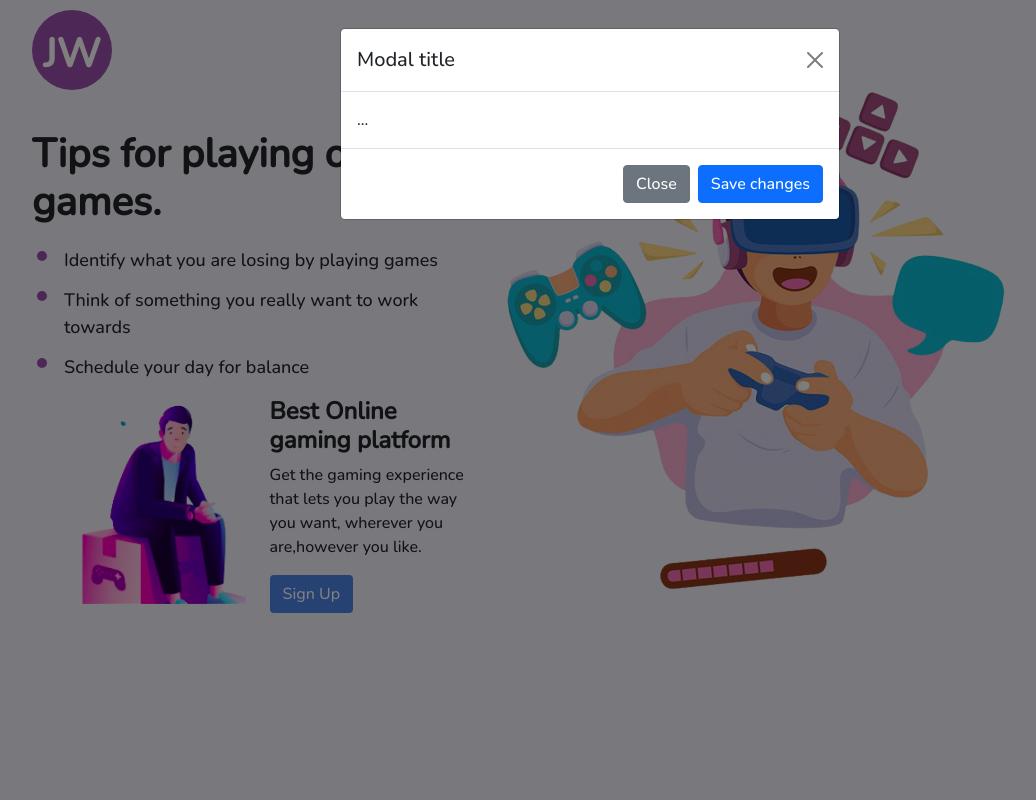
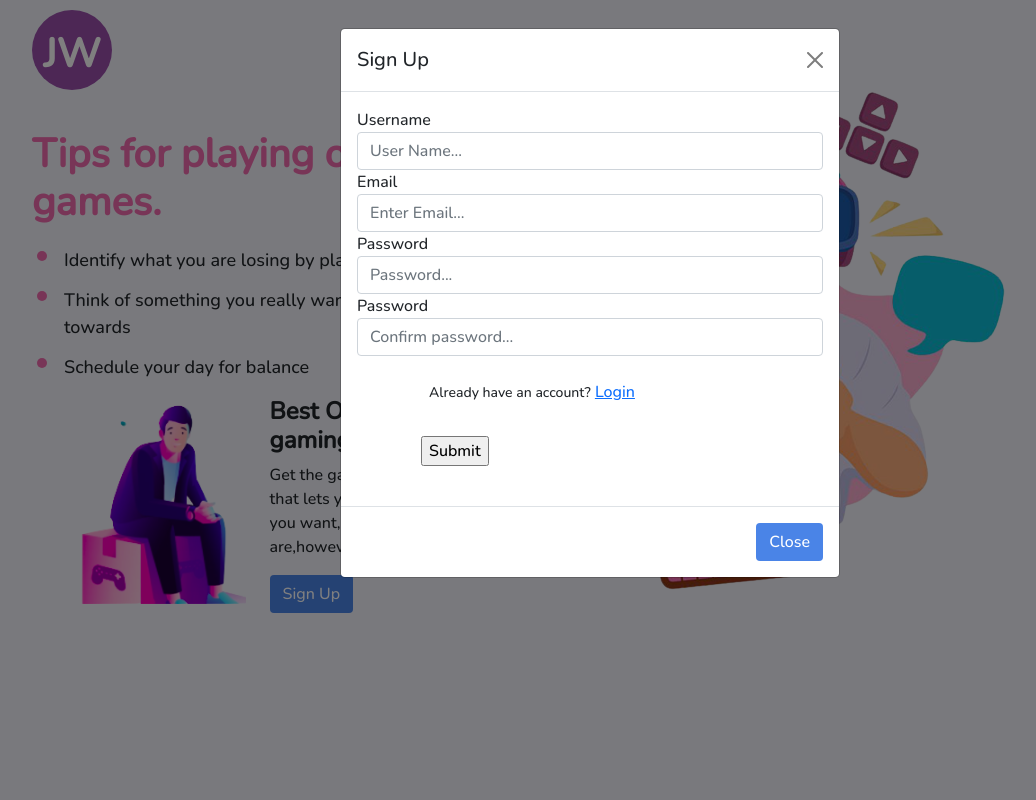
Before and after one commit to OGENDI/JWorld, a Python web app: template app/templates/landing.html in a window 1280 px wide, after a click on "Sign Up". Shown: the whole page, without its empty margins (50-1086 px from the left). Run offline with Jinja, Linux system fonts and the light colour scheme; the template is opened without the code that fills it, so the values that code supplies are empty, except form fields; form fields are guessed from the names that the template uses.

Commit message:
created a signup form using wtf forms

```diff
--- a/app/static/style.css
+++ b/app/static/style.css
@@ -27,5 +27,5 @@
 }
 .list > ul > li::marker{
     font-size: 30px;
-    color: #9A4FAB;
+    color: #F06BAE;
 }
--- /dev/null
+++ b/app/templates/__init__.py
@@ -0,0 +1,6 @@
+from flask import Flask
+from flask_sqlalchemy import SQLAlchemy
+from flask_bcrypt import Bcrypt
+from flask_login import LoginManager
+
+app = Flask(__name__)
--- a/app/templates/landing.html
+++ b/app/templates/landing.html
@@ -20,7 +20,7 @@
         <div class="hero_section">
             <div class="row">
                 <div class="col-md-5">
-                    <h1 style="font-weight: bolder;font-size: 40px;">Tips for playing online games.</h1>
+                    <h1 style="font-weight: bolder;font-size: 40px;color: #F06BAE;">Tips for playing online games.</h1>
                     <div class="list">
                         <ul>
                             <li>Identify what you are losing by playing games</li>
@@ -45,20 +45,43 @@
                 </div>
             </div>
         </div>
+
+
+
         <!-- modal section -->
         <div class="modal fade" id="exampleModal" tabindex="-1" aria-labelledby="exampleModalLabel" aria-hidden="true">
             <div class="modal-dialog">
                 <div class="modal-content">
                     <div class="modal-header">
-                        <h5 class="modal-title" id="exampleModalLabel">Modal title</h5>
+                        <h5 class="modal-title" id="exampleModalLabel">Sign Up</h5>
                         <button type="button" class="btn-close" data-bs-dismiss="modal" aria-label="Close"></button>
                     </div>
                     <div class="modal-body">
-                        ...
+                        <form action="{{ url_for('register') }}" method="POST" class="form-register">
+                            {{ form.hidden_tag() }}
+
+                            {{ form.username.label() }}
+                            {{ form.username(class='form-control',placeholder='User Name...') }}
+
+                            {{ form.email.label() }}
+                            {{ form.email(class='form-control',placeholder='Enter Email...') }}
+
+                            {{ form.password1.label() }}
+                            {{ form.password1(class='form-control',placeholder='Password...') }}
+
+                            {{ form.password2.label() }}
+                            {{ form.password2(class='form-control',placeholder='Confirm password...') }}
+                            <br>
+                            <div class="checkbox mb-3" style="margin-left: 9vh;">
+                                <small>Already have an account?</small>
+                                <a href="{{ url_for('login') }}">Login</a>
+                            </div>
+
+                            {{ form.submit(class="btn2 mt-3 mb-4", style="margin-left: 8vh;")}}
+                        </form>
                     </div>
                     <div class="modal-footer">
-                        <button type="button" class="btn btn-secondary" data-bs-dismiss="modal">Close</button>
-                        <button type="button" class="btn btn-primary">Save changes</button>
+                        <button type="button" class="btn" data-bs-dismiss="modal" style="background: #4A84E7;color: white;">Close</button>
                     </div>
                 </div>
             </div>
```
Also changed, not shown: app/forms.py (added, +27 -0 lines), app/models.py (added, +25 -0 lines), 2 other files.
